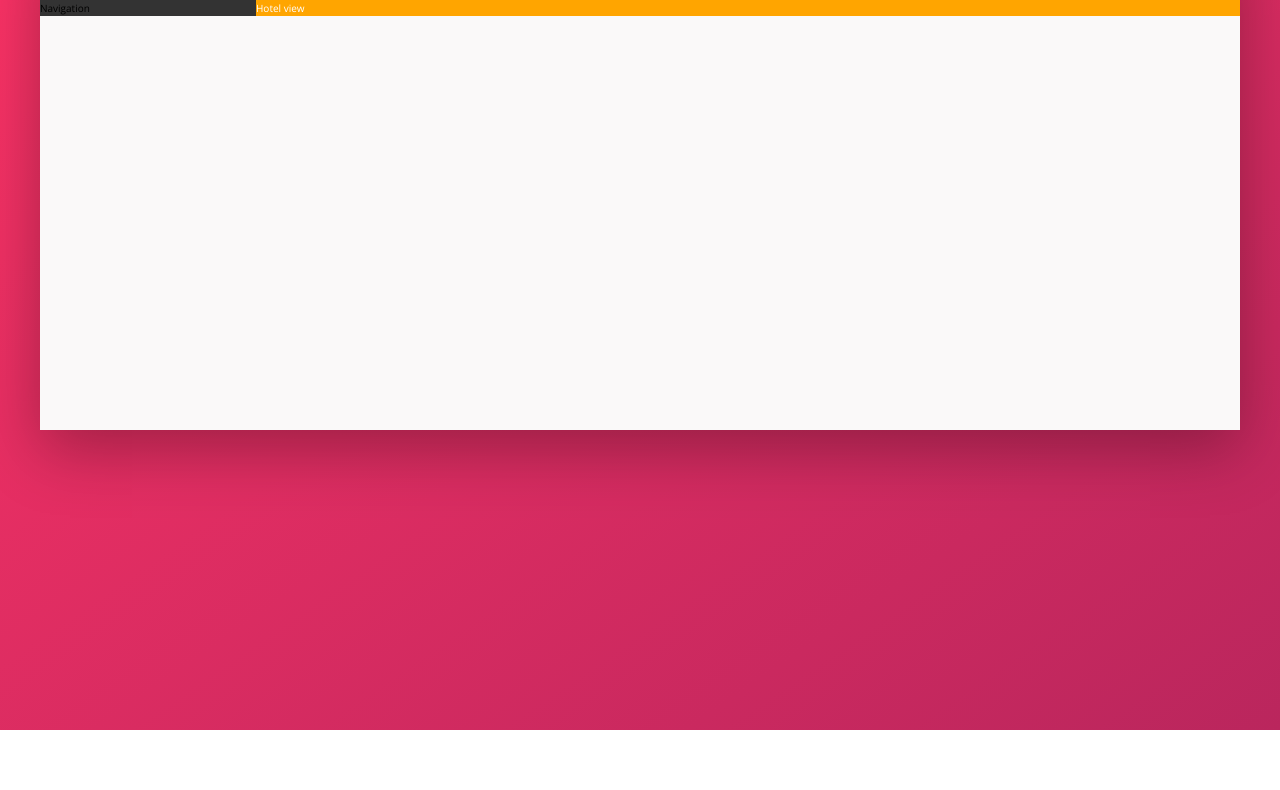
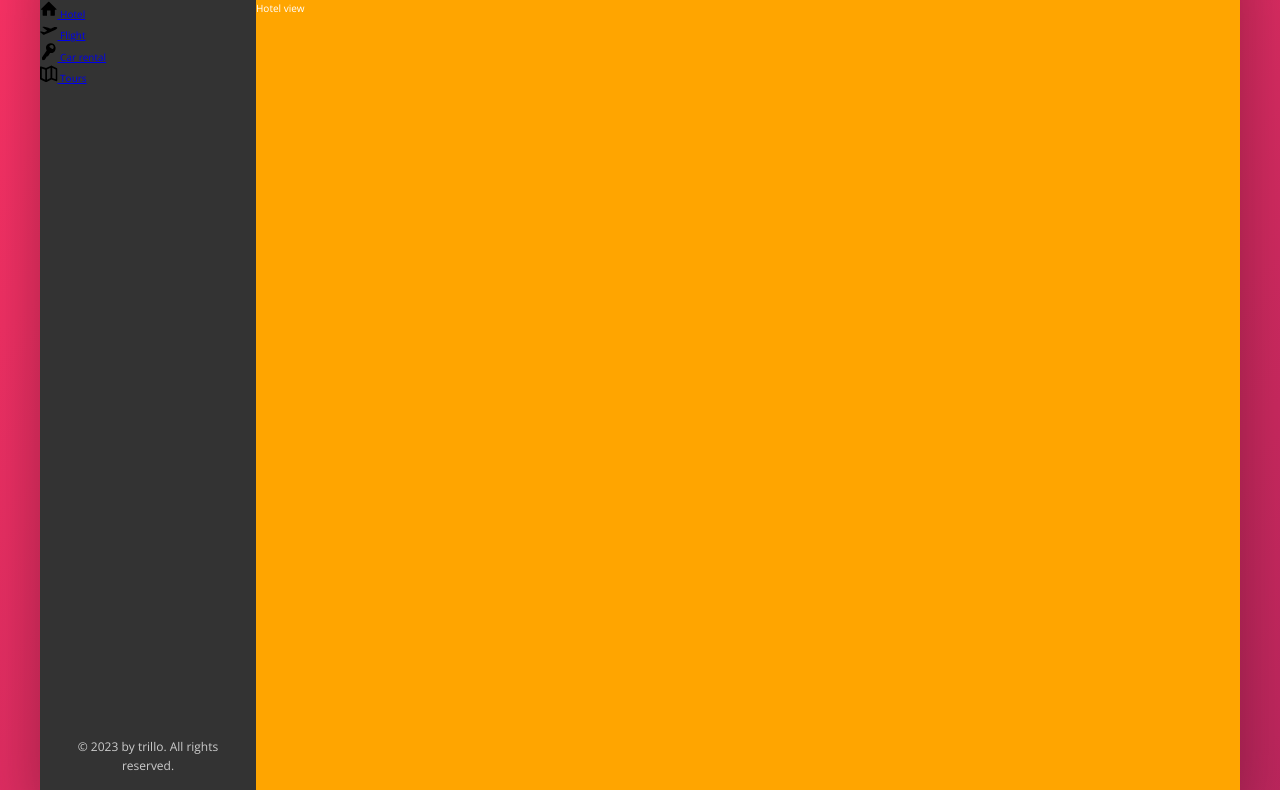
Before and after one commit to crazypokerk/CSS-Trillo-Project, a website: page index.html in a window 1280 px wide. Shown: the part 150-940 px from the top of the page. Before the commit the page ends 880 px from the top, so only its background shows below. Drawn offline with nearby package versions, Linux system fonts and the light colour scheme.

Commit message:
Building the Navigation Part 1

```diff
--- a/index.html
+++ b/index.html
@@ -42,8 +42,46 @@
 					</div>
 				</nav>
 			</header>
+
 			<div class="content">
-				<nav class="sidebar">Navigation</nav>
+				<nav class="sidebar">
+					<ul class="side-nav">
+						<li class="side-nav__item side-nav__item--active">
+							<a href="#" class="side-nav__link">
+								<svg class="side-nav__icon">
+									<use xlink:href="img/sprite.svg#icon-home"></use>
+								</svg>
+								<span>Hotel</span>
+							</a>
+						</li>
+						<li class="side-nav__item">
+							<a href="#" class="side-nav__link">
+								<svg class="side-nav__icon">
+									<use xlink:href="img/sprite.svg#icon-aircraft-take-off"></use>
+								</svg>
+								<span>Flight</span>
+							</a>
+						</li>
+						<li class="side-nav__item">
+							<a href="#" class="side-nav__link">
+								<svg class="side-nav__icon">
+									<use xlink:href="img/sprite.svg#icon-key"></use>
+								</svg>
+								<span>Car rental</span>
+							</a>
+						</li>
+						<li class="side-nav__item">
+							<a href="#" class="side-nav__link">
+								<svg class="side-nav__icon">
+									<use xlink:href="img/sprite.svg#icon-map"></use>
+								</svg>
+								<span>Tours</span>
+							</a>
+						</li>
+					</ul>
+
+					<div class="legal">&copy; 2023 by trillo. All rights reserved.</div>
+				</nav>
 				<div class="hotel-view">Hotel view</div>
 			</div>
 		</div>
--- a/sass/_components.scss
+++ b/sass/_components.scss
@@ -2,6 +2,7 @@
 // logo
 .logo {
 	height: 3.25rem;
+	margin-left: 2rem;
 }
 
 //////////////////////////////////////////
@@ -108,3 +109,26 @@
 		margin-right: 1rem;
 	}
 }
+
+//////////////////////////////////////////
+// sidebar
+.side-nav {
+	&__item {
+		list-style: none;
+	}
+	&__link {
+	}
+	&__icon {
+		width: 1.75rem;
+		height: 1.75rem;
+	}
+}
+
+//////////////////////////////////////////
+// legal text
+.legal {
+	font-size: 1.2rem;
+	color: var(--color-grey-light-4);
+	text-align: center;
+	padding: 2.5rem;
+}
--- a/sass/_layout.scss
+++ b/sass/_layout.scss
@@ -25,10 +25,16 @@
 	background-color: var(--color-grey-dark-1);
 
 	flex: 0 0 18%;
+	display: flex;
+	flex-direction: column;
+	justify-content: space-between;
 }
 
 .hotel-view {
 	color: #fff;
+
+	// test
+	height: 80rem;
 	background-color: orange;
 	flex: 1;
 }
```
Also changed, not shown: css/style.css.
